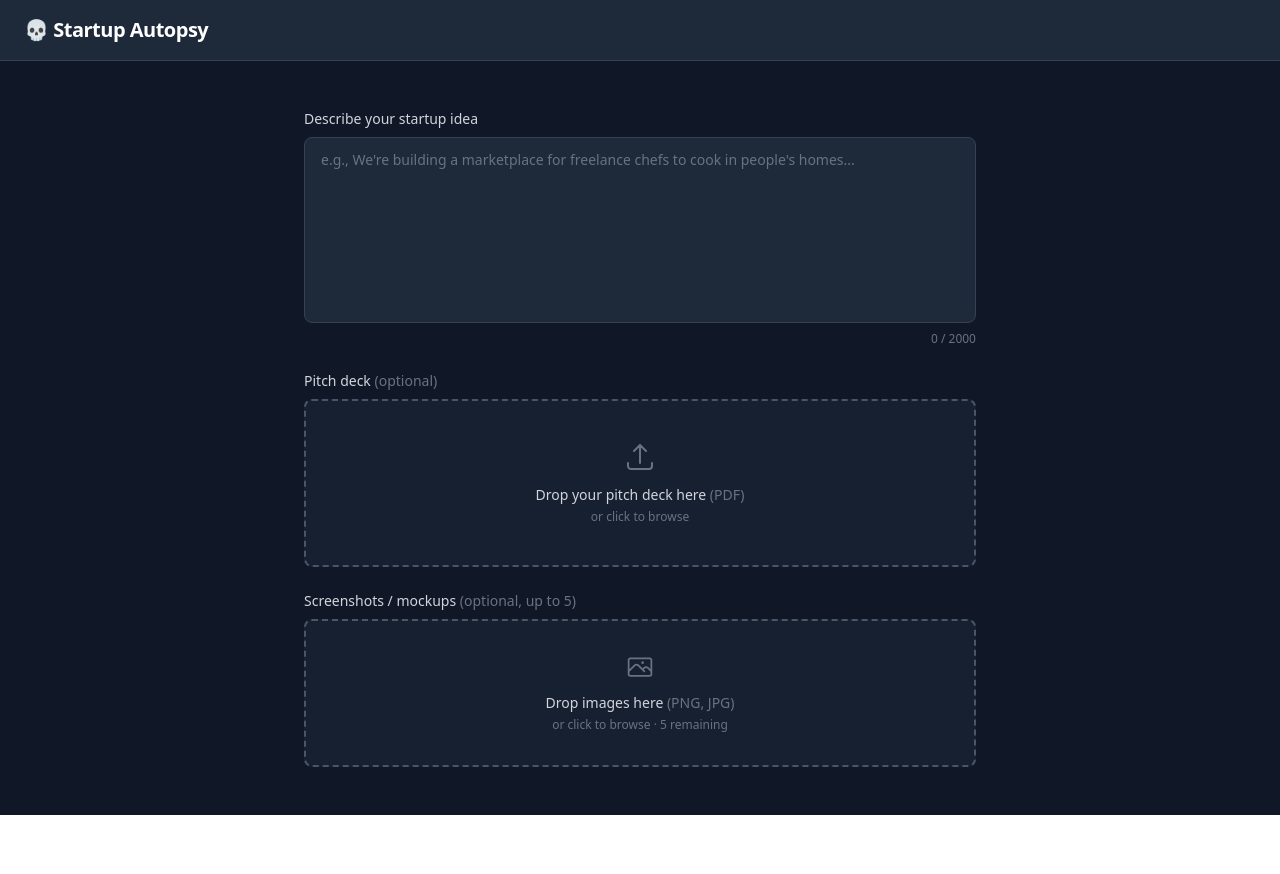
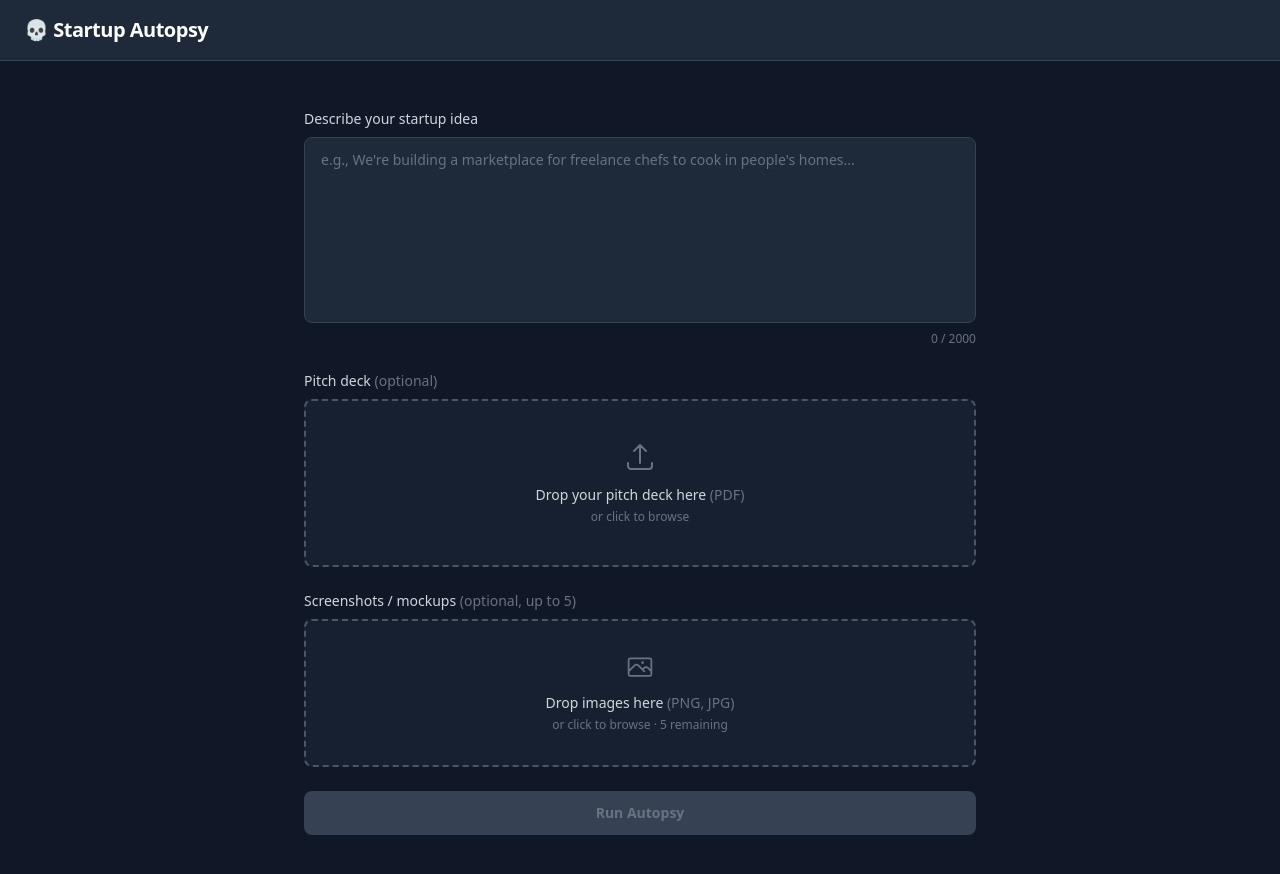
Before and after one commit to anshi312/startup-autopsy, a React (Vite) app: page / in a window 1280 px wide. Shown: the top 874 px of the page. Before the commit the page ends 815 px from the top, so only its background shows below. Built offline with nearby package versions, Linux system fonts and the light colour scheme.

Commit message:
Input UI complete

```diff
--- a/src/App.tsx
+++ b/src/App.tsx
@@ -4,8 +4,15 @@ import PdfUpload from './components/PdfUpload'
 import ImageUpload from './components/ImageUpload'
 
 function App() {
-  const [_pitchDeck, setPitchDeck] = useState<File | null>(null)
-  const [_images, setImages] = useState<File[]>([])
+  const [textInput, setTextInput] = useState('')
+  const [pdfFile, setPdfFile] = useState<File | null>(null)
+  const [imageFiles, setImageFiles] = useState<File[]>([])
+
+  const canSubmit = textInput.trim().length > 0 || pdfFile !== null || imageFiles.length > 0
+
+  function handleSubmit() {
+    console.log({ textInput, pdfFile, imageFiles })
+  }
 
   return (
     <div className="min-h-screen bg-gray-900 text-white flex flex-col">
@@ -17,9 +24,21 @@ function App() {
 
       <main className="flex-1 flex items-start justify-center px-4 py-12">
         <div className="w-full max-w-2xl flex flex-col gap-6">
-          <TextInput />
-          <PdfUpload onChange={setPitchDeck} />
-          <ImageUpload onChange={setImages} />
+          <TextInput value={textInput} onChange={setTextInput} />
+          <PdfUpload onChange={setPdfFile} />
+          <ImageUpload onChange={setImageFiles} />
+          <button
+            type="button"
+            onClick={handleSubmit}
+            disabled={!canSubmit}
+            className={`w-full py-3 rounded-lg font-bold text-sm transition-colors
+              ${canSubmit
+                ? 'bg-red-600 hover:bg-red-500 text-white cursor-pointer'
+                : 'bg-gray-700 text-gray-500 cursor-not-allowed'
+              }`}
+          >
+            Run Autopsy
+          </button>
         </div>
       </main>
     </div>
--- a/src/components/TextInput.tsx
+++ b/src/components/TextInput.tsx
@@ -1,10 +1,11 @@
-import { useState } from 'react'
-
 const MAX_CHARS = 2000
 
-export default function TextInput() {
-  const [value, setValue] = useState('')
+interface TextInputProps {
+  value: string
+  onChange: (value: string) => void
+}
 
+export default function TextInput({ value, onChange }: TextInputProps) {
   return (
     <div className="flex flex-col gap-2 w-full">
       <label htmlFor="startup-idea" className="text-sm font-medium text-gray-300">
@@ -13,7 +14,7 @@ export default function TextInput() {
       <textarea
         id="startup-idea"
         value={value}
-        onChange={e => setValue(e.target.value)}
+        onChange={e => onChange(e.target.value)}
         maxLength={MAX_CHARS}
         rows={8}
         placeholder="e.g., We're building a marketplace for freelance chefs to cook in people's homes..."
```
